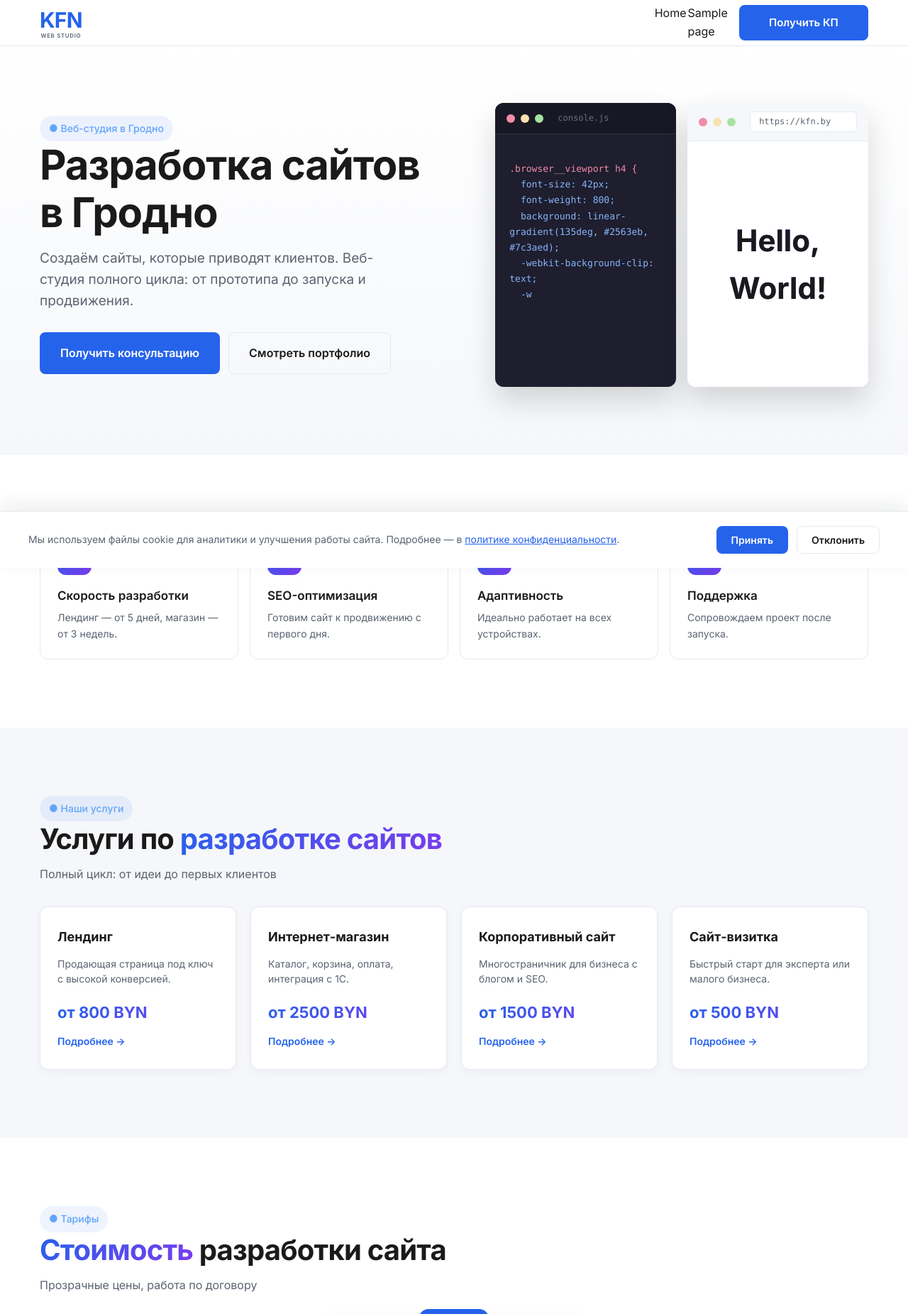
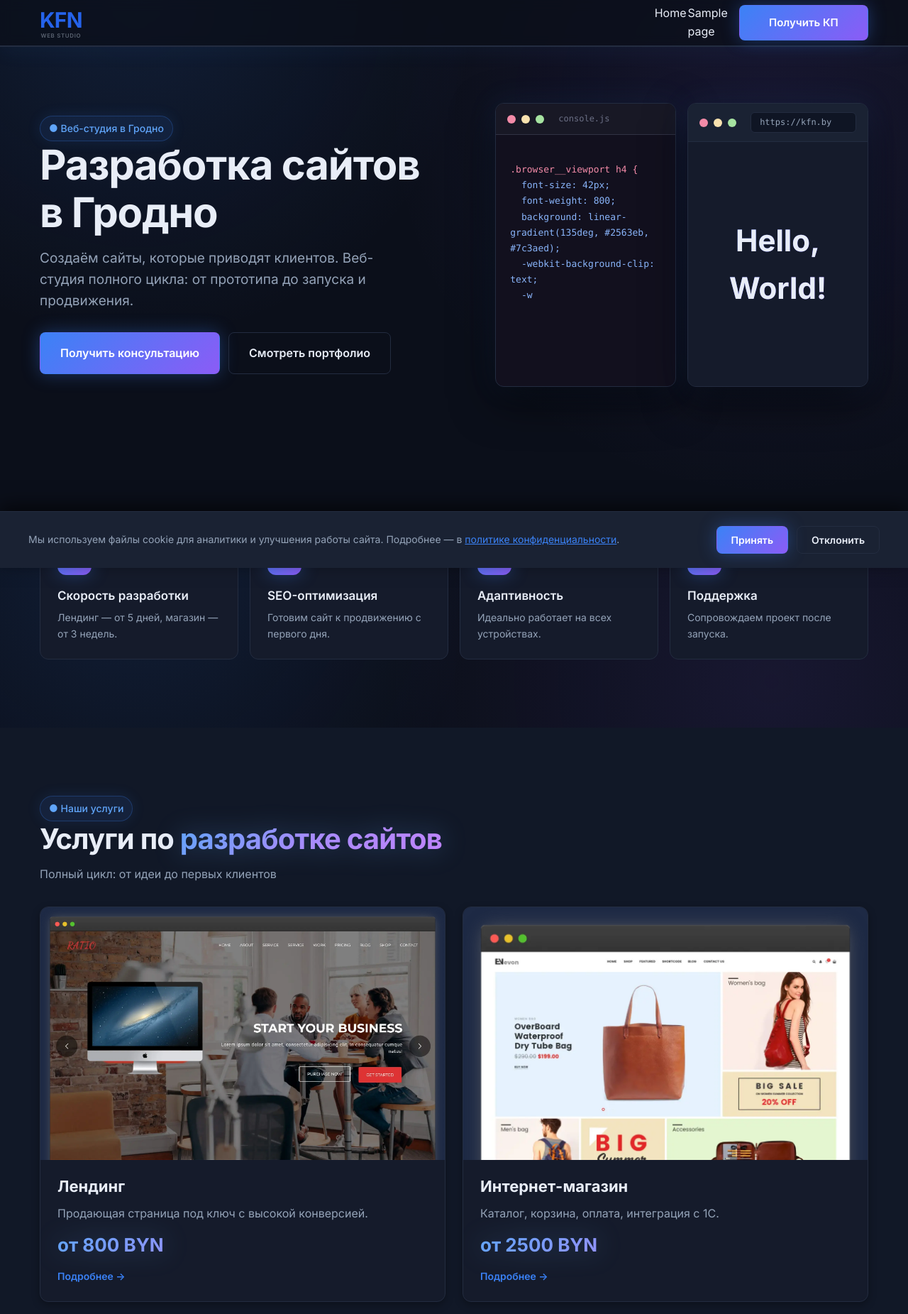
Before and after one commit to Kurbanou/kfn.by, a WordPress theme: template themes/custom/front-page.php in a window 1280 px wide. Shown: the top 1851 px of the page at 71% size. Run offline with PHP 8.4 and a stand-in for WordPress, Linux system fonts and the light colour scheme; the site name, menu and one post (Sample post) are stand-ins, and other content is empty.

Commit message:
mod theme

```diff
--- a/themes/custom/assets/css/style.css
+++ b/themes/custom/assets/css/style.css
@@ -8,17 +8,34 @@
 }
 
 :root {
-  --color-bg: #ffffff;
-  --color-bg-gray: #f5f7fa;
-  --color-text: #1a1a1a;
-  --color-text-muted: #5b6472;
-  --color-border: #e5e9f0;
-  --color-accent: #2563eb;
-  --color-accent-hover: #1d4ed8;
+  /* фон */
+  --color-bg: #0b0f1a;
+  --color-bg-gray: #111827;
+  --color-bg-card: #151b2b;
+  --color-bg-elevated: #1a2233;
+
+  /* текст */
+  --color-text: #e8edf7;
+  --color-text-muted: #94a3b8;
+
+  /* границы */
+  --color-border: #232c40;
+  --color-border-glow: rgba(59, 130, 246, 0.55);
+
+  /* акценты */
+  --color-accent: #3b82f6;
+  --color-accent-hover: #60a5fa;
+  --color-accent-2: #8b5cf6;
+
+  /* свечение */
+  --glow-blue: 0 0 24px rgba(59, 130, 246, 0.35);
+  --glow-purple: 0 0 32px rgba(139, 92, 246, 0.3);
+  --glow-strong: 0 0 40px rgba(59, 130, 246, 0.45);
+
   --radius: 12px;
   --radius-sm: 8px;
-  --shadow-sm: 0 2px 8px rgba(16, 24, 40, 0.06);
-  --shadow-md: 0 8px 24px rgba(16, 24, 40, 0.08);
+  --shadow-sm: 0 2px 8px rgba(0, 0, 0, 0.4);
+  --shadow-md: 0 12px 32px rgba(0, 0, 0, 0.55);
   --container: 1200px;
   --gutter: 16px;
   --transition: 0.25s ease;
@@ -45,6 +62,18 @@ body {
   line-height: 1.6;
   color: var(--color-text);
   background: var(--color-bg);
+  background-image:
+    radial-gradient(
+      800px circle at 15% 0%,
+      rgba(59, 130, 246, 0.12),
+      transparent 60%
+    ),
+    radial-gradient(
+      900px circle at 85% 20%,
+      rgba(139, 92, 246, 0.1),
+      transparent 60%
+    );
+  background-attachment: fixed;
   -webkit-font-smoothing: antialiased;
 }
 
@@ -125,9 +154,11 @@ p {
 }
 
 .section__title span {
-  background: linear-gradient(135deg, #2563eb, #7c3aed);
+  background: linear-gradient(135deg, #60a5fa, #a78bfa, #c084fc);
   -webkit-background-clip: text;
+  background-clip: text;
   -webkit-text-fill-color: transparent;
+  filter: drop-shadow(0 0 18px rgba(96, 165, 250, 0.35));
 }
 
 .section__subtitle {
@@ -180,21 +211,23 @@ p {
 }
 
 .btn--primary {
-  background: var(--color-accent);
+  background: linear-gradient(135deg, #3b82f6, #8b5cf6);
   color: #fff;
+  box-shadow: var(--glow-blue);
 }
 
 .btn--primary:hover {
-  background: var(--color-accent-hover);
+  box-shadow: var(--glow-strong);
+  transform: translateY(-2px);
 }
 
 .page-content .section .btn--primary {
-  box-shadow: 0 8px 20px rgba(37, 99, 235, 0.25);
+  box-shadow: var(--glow-blue);
 }
 
 .page-content .section .btn--primary:hover {
   transform: translateY(-2px);
-  box-shadow: 0 12px 28px rgba(37, 99, 235, 0.35);
+  box-shadow: var(--glow-strong);
 }
 
 .btn--outline {
@@ -229,12 +263,18 @@ p {
   position: sticky;
   top: 0;
   z-index: 100;
-  background: rgba(255, 255, 255, 0.92);
+  background: rgba(11, 15, 26, 0.75);
   backdrop-filter: blur(8px);
   border-bottom: 1px solid var(--color-border);
   transition:
     transform 0.35s ease,
     box-shadow 0.35s ease;
+}
+
+.header:not(.header--hidden) {
+  box-shadow:
+    0 1px 0 var(--color-border),
+    0 8px 30px rgba(59, 130, 246, 0.06);
 }
 
 .header--hidden {
@@ -482,7 +524,7 @@ p {
    ========================================================== */
 .hero {
   padding: 48px 0 64px;
-  background: linear-gradient(180deg, #fff 0%, #f5f7fa 100%);
+  background: transparent;
 }
 
 .hero__inner {
@@ -528,12 +570,15 @@ p {
 }
 
 .window {
-  background: #1e1e2e;
+  background: #12101e;
   border-radius: 12px;
   overflow: hidden;
   display: flex;
   flex-direction: column;
-  box-shadow: 0 20px 40px rgba(0, 0, 0, 0.15);
+  box-shadow:
+    0 20px 60px rgba(0, 0, 0, 0.6),
+    0 0 40px rgba(59, 130, 246, 0.12);
+  border: 1px solid var(--color-border);
   height: 400px;
 }
 
@@ -605,21 +650,21 @@ p {
   color: #6c7086;
 }
 .window--browser {
-  background: #fff;
+  background: var(--color-bg-card);
 }
 .window--browser .window__bar {
-  background: #f5f7fa;
-  border-bottom: 1px solid #e5e9f0;
+  background: var(--color-bg-elevated);
+  border-bottom: 1px solid var(--color-border);
 }
 .browser__address {
   flex: 1;
   margin-left: 12px;
   padding: 4px 12px;
-  background: #fff;
-  border: 1px solid #e5e9f0;
+  background: #0f1524;
+  border: 1px solid var(--color-border);
   border-radius: 6px;
   font-size: 12px;
-  color: #5b6472;
+  color: var(--color-text-muted);
   font-family: "SF Mono", Consolas, monospace;
 }
 .browser__url {
@@ -631,7 +676,7 @@ p {
 .browser__viewport {
   position: relative;
   flex: 1;
-  background: #fff;
+  background: var(--color-bg-card);
   display: flex;
   align-items: center;
   justify-content: center;
@@ -644,7 +689,7 @@ p {
   font-family: "Inter", sans-serif;
   font-size: 24px;
   font-weight: 500;
-  color: #1a1a1a;
+  color: var(--color-text);
   text-align: center;
   margin: 0;
   display: inline-block;
@@ -742,15 +787,15 @@ FEATURES
   grid-template-columns: 1fr;
 }
 .feature {
-  background: #fff;
+  background: var(--color-bg-card);
   border: 1px solid var(--color-border);
   border-radius: var(--radius);
   padding: 24px;
   transition: var(--transition);
 }
 .feature:hover {
-  border-color: var(--color-accent);
-  box-shadow: 0 8px 24px rgba(37, 99, 235, 0.1);
+  border-color: var(--color-border-glow);
+  box-shadow: var(--glow-blue);
   transform: translateY(-2px);
 }
 .feature__icon {
@@ -760,9 +805,10 @@ FEATURES
   width: 48px;
   height: 48px;
   border-radius: 12px;
-  background: linear-gradient(135deg, #2563eb, #7c3aed);
+  background: linear-gradient(135deg, #3b82f6, #8b5cf6);
   color: #fff;
   margin-bottom: 16px;
+  box-shadow: var(--glow-blue);
 }
 .feature__title {
   font-size: 17px;
@@ -786,45 +832,92 @@ FEATURES
 /* ==========================================================
 SERVICES (CARDS)
 ========================================================== */
+/* ==========================================================
+   SERVICES (CARDS)
+   ========================================================== */
 .services__list {
   display: grid;
-  gap: 20px;
-}
+  gap: 24px; /* Отступ между карточками */
+  grid-template-columns: 1fr; /* 1 колонка на мобильных */
+}
+
+/* Карточка */
 .card {
-  background: #fff;
+  background: var(--color-bg-card);
   border: 1px solid var(--color-border);
   border-radius: var(--radius);
-  padding: 28px 24px;
+  overflow: hidden;
   display: flex;
   flex-direction: column;
-  gap: 12px;
   transition: var(--transition);
-  box-shadow: 0 4px 12px rgba(16, 24, 40, 0.04);
-}
+  box-shadow: 0 4px 12px rgba(0, 0, 0, 0.3);
+  padding: 0; /* Убираем паддинг, он будет у текста */
+}
+
 .card:hover {
-  border-color: var(--color-accent);
-  box-shadow: 0 12px 32px rgba(37, 99, 235, 0.12);
+  border-color: var(--color-border-glow);
+  box-shadow: var(--glow-blue);
   transform: translateY(-4px);
 }
+
+/* Картинка */
+.card__image {
+  width: 100%;
+  aspect-ratio: 16 / 10;
+  overflow: hidden;
+  background: #1e2a45;
+  position: relative;
+}
+
+.card__image img {
+  width: 100%;
+  height: 100%;
+  object-fit: cover;
+  object-position: top center;
+  display: block;
+  transition: transform 0.4s ease;
+}
+
+.card:hover .card__image img {
+  transform: scale(1.05);
+}
+
+/* Текст внутри карточки */
+.card__title,
+.card__text,
+.card__price,
+.card__link {
+  margin-left: 24px;
+  margin-right: 24px;
+}
+
 .card__title {
   font-size: 18px;
   font-weight: 700;
   color: var(--color-text);
-}
+  margin-top: 20px;
+  margin-bottom: 8px;
+}
+
 .card__text {
   font-size: 14px;
   color: var(--color-text-muted);
-  flex-grow: 1;
+  flex-grow: 1; /* Растягивает текст, чтобы цены были на одном уровне */
   line-height: 1.5;
-}
+  margin-bottom: 12px;
+}
+
 .card__price {
   font-size: 22px;
   font-weight: 800;
-  background: linear-gradient(135deg, #2563eb, #7c3aed);
+  background: linear-gradient(135deg, #60a5fa, #a78bfa, #c084fc);
   -webkit-background-clip: text;
+  background-clip: text;
   -webkit-text-fill-color: transparent;
-  margin-top: 8px;
-}
+  margin-bottom: 12px;
+  filter: drop-shadow(0 0 18px rgba(96, 165, 250, 0.35));
+}
+
 .card__link {
   display: inline-flex;
   align-items: center;
@@ -833,20 +926,35 @@ SERVICES (CARDS)
   font-weight: 600;
   color: var(--color-accent);
   transition: var(--transition);
-}
+  margin-bottom: 24px;
+  align-self: flex-start;
+}
+
 .card__link:hover {
   gap: 10px;
-}
+  color: var(--color-accent-hover);
+}
+
+/* ==========================================================
+   АДАПТИВ ДЛЯ УСЛУГ (2 В РЯД)
+   ========================================================== */
 @media (min-width: 640px) {
   .services__list {
-    grid-template-columns: repeat(2, 1fr);
-  }
-}
-@media (min-width: 960px) {
-  .services__list {
-    grid-template-columns: repeat(4, 1fr);
-  }
-}
+    grid-template-columns: repeat(2, 1fr); /* 2 колонки */
+  }
+
+  /* Чуть увеличиваем текст на больших экранах */
+  .card__title {
+    font-size: 22px;
+  }
+  .card__text {
+    font-size: 16px;
+  }
+  .card__price {
+    font-size: 26px;
+  }
+}
+
 /* ==========================================================
 PRICING & PRICE TABLE
 ========================================================== */
@@ -2339,9 +2470,9 @@ FOOTER & COOKIE BANNER
   left: 0;
   right: 0;
   z-index: 9999;
-  background: #fff;
+  background: var(--color-bg-elevated);
   border-top: 1px solid var(--color-border);
-  box-shadow: 0 -8px 24px rgba(16, 24, 40, 0.08);
+  box-shadow: 0 -8px 24px rgba(0, 0, 0, 0.6);
   padding: 20px;
   animation: cookie-slide-up 0.3s ease;
 }
@@ -2403,12 +2534,14 @@ FOOTER & COOKIE BANNER
 
   padding: 6px 12px;
 
-  border: 1px solid rgba(255, 255, 255, 0.1);
+  border: 1px solid rgba(59, 130, 246, 0.25);
   border-radius: 999px;
 
-  background: rgba(37, 99, 235, 0.08);
+  background: rgba(59, 130, 246, 0.1);
 
   color: #60a5fa;
   font-size: 14px;
   font-weight: 500;
-}
+
+  box-shadow: 0 0 20px rgba(59, 130, 246, 0.12);
+}
--- a/themes/custom/front-page.php
+++ b/themes/custom/front-page.php
@@ -113,35 +113,50 @@ get_header();
     </div>
 </section>
 
+
 <!-- ================= УСЛУГИ ================= -->
 <section class="services section section--gray">
-
-
     <div class="container">
         <div class="section-label">● Наши услуги</div>
-        <h2 class="section__title">Услуги по <span>разработке сайтов</span> </h2>
+        <h2 class="section__title">Услуги по <span>разработке сайтов</span></h2>
         <p class="section__subtitle">Полный цикл: от идеи до первых клиентов</p>
 
         <ul class="services__list">
             <li class="services__item card">
+                <!-- Добавили картинку -->
+                <div class="card__image">
+                    <img src="<?php echo esc_url(get_template_directory_uri() . '/assets/images/service-landing.webp'); ?>" alt="Лендинг" loading="lazy">
+                </div>
                 <h3 class="card__title">Лендинг</h3>
                 <p class="card__text">Продающая страница под ключ с высокой конверсией.</p>
                 <span class="card__price">от 800 BYN</span>
                 <a href="<?php echo esc_url(home_url('/landing/')); ?>" class="card__link">Подробнее →</a>
             </li>
+
             <li class="services__item card">
+                <div class="card__image">
+                    <img src="<?php echo esc_url(get_template_directory_uri() . '/assets/images/service-ecommerce.webp'); ?>" alt="Интернет-магазин" loading="lazy">
+                </div>
                 <h3 class="card__title">Интернет-магазин</h3>
                 <p class="card__text">Каталог, корзина, оплата, интеграция с 1С.</p>
                 <span class="card__price">от 2500 BYN</span>
                 <a href="<?php echo esc_url(home_url('/ecommerce/')); ?>" class="card__link">Подробнее →</a>
             </li>
+
             <li class="services__item card">
+                <div class="card__image">
+                    <img src="<?php echo esc_url(get_template_directory_uri() . '/assets/images/service-corporate.webp'); ?>" alt="Корпоративный сайт" loading="lazy">
+                </div>
                 <h3 class="card__title">Корпоративный сайт</h3>
                 <p class="card__text">Многостраничник для бизнеса с блогом и SEO.</p>
                 <span class="card__price">от 1500 BYN</span>
                 <a href="<?php echo esc_url(home_url('/services/')); ?>" class="card__link">Подробнее →</a>
             </li>
+
             <li class="services__item card">
+                <div class="card__image">
+                    <img src="<?php echo esc_url(get_template_directory_uri() . '/assets/images/service-visitka.webp'); ?>" alt="Сайт-визитка" loading="lazy">
+                </div>
                 <h3 class="card__title">Сайт-визитка</h3>
                 <p class="card__text">Быстрый старт для эксперта или малого бизнеса.</p>
                 <span class="card__price">от 500 BYN</span>
```
Also changed, not shown: other parts of themes/custom/assets/css/style.css (+105 -79 lines), themes/custom/assets/images/hero-screen.webp (deleted), themes/custom/assets/images/service-corporate.webp (added), themes/custom/assets/images/service-ecommerce.webp (added), themes/custom/assets/images/service-landing.webp (added), themes/custom/assets/images/service-visitka.webp (added).
